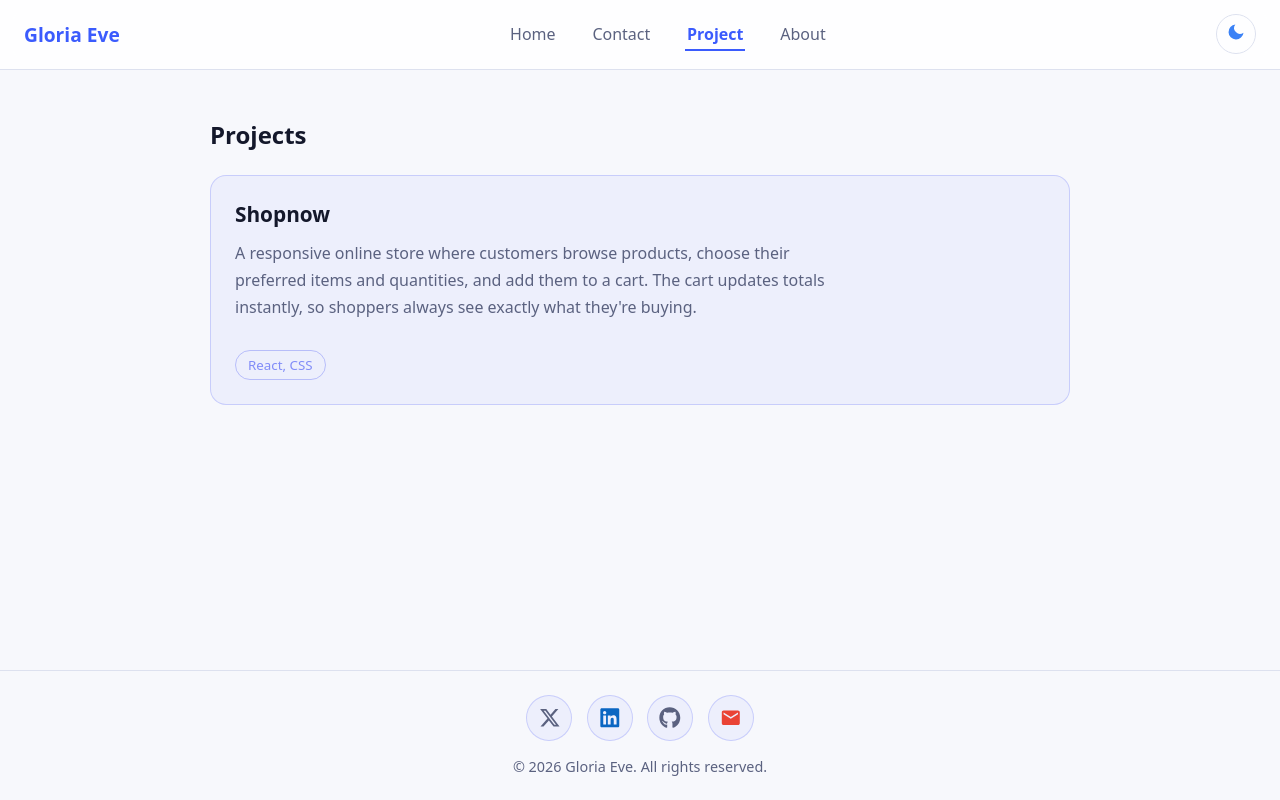
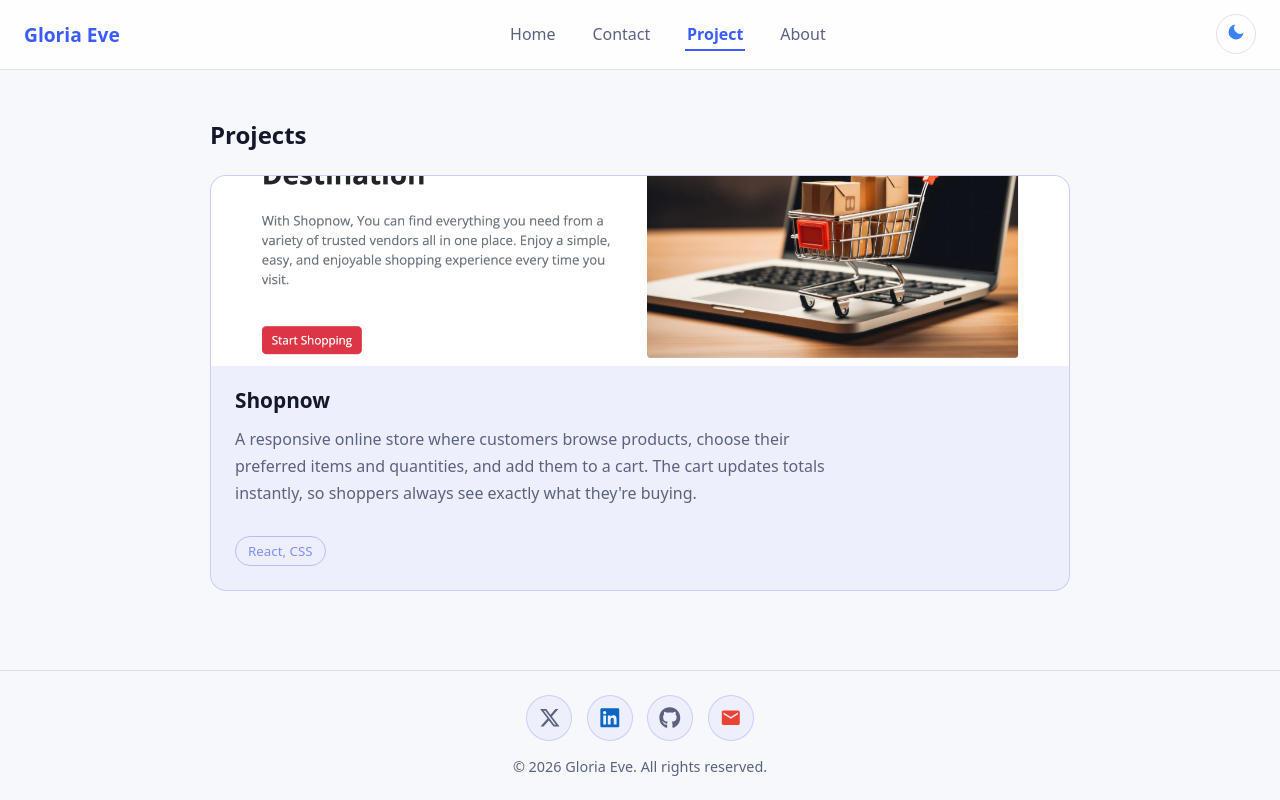
Before and after one commit to eve-beep-ij/portfolio, a React (Vite) app: page /project in a window 1280 px wide. Built offline with nearby package versions, Linux system fonts and the light colour scheme.

Commit message:
project updated and styled

```diff
--- a/src/index.css
+++ b/src/index.css
@@ -684,3 +684,15 @@ body {
   color: #818cf8;
   font-weight: 500;
 }
+
+.project-card {
+  overflow: hidden;
+}
+
+.project-image {
+  display: block;
+  width: calc(100% + 3rem);
+  height: 190px;
+  margin: -1.5rem -1.5rem 1.25rem;
+  object-fit: cover;
+}
--- a/src/pages/Project.jsx
+++ b/src/pages/Project.jsx
@@ -1,4 +1,4 @@
-
+import shopnow from "../assets/shopnow.png";
 
 const projects = [
 
@@ -7,6 +7,7 @@ const projects = [
   description:
     "A responsive online store where customers browse products, choose their preferred items and quantities, and add them to a cart. The cart updates totals instantly, so shoppers always see exactly what they're buying.",
   tech: "React, CSS",
+  image: shopnow,
    },
 
   // {
@@ -28,6 +29,8 @@ export default function Project() {
       <div className="project-grid">
         {projects.map((p) => (
           <article key={p.title} className="project-card">
+          {p.image && (
+  <img src={p.image} alt={`${p.title} screenshot`} className="project-image" />)}
             <h2>{p.title}</h2>
             <p>{p.description}</p>
             <small>{p.tech}</small>
```
Also changed, not shown: src/assets/shopnow.png (renamed from src/assets/image.png), 1 other file (tests, documents, lock files or other folders).
